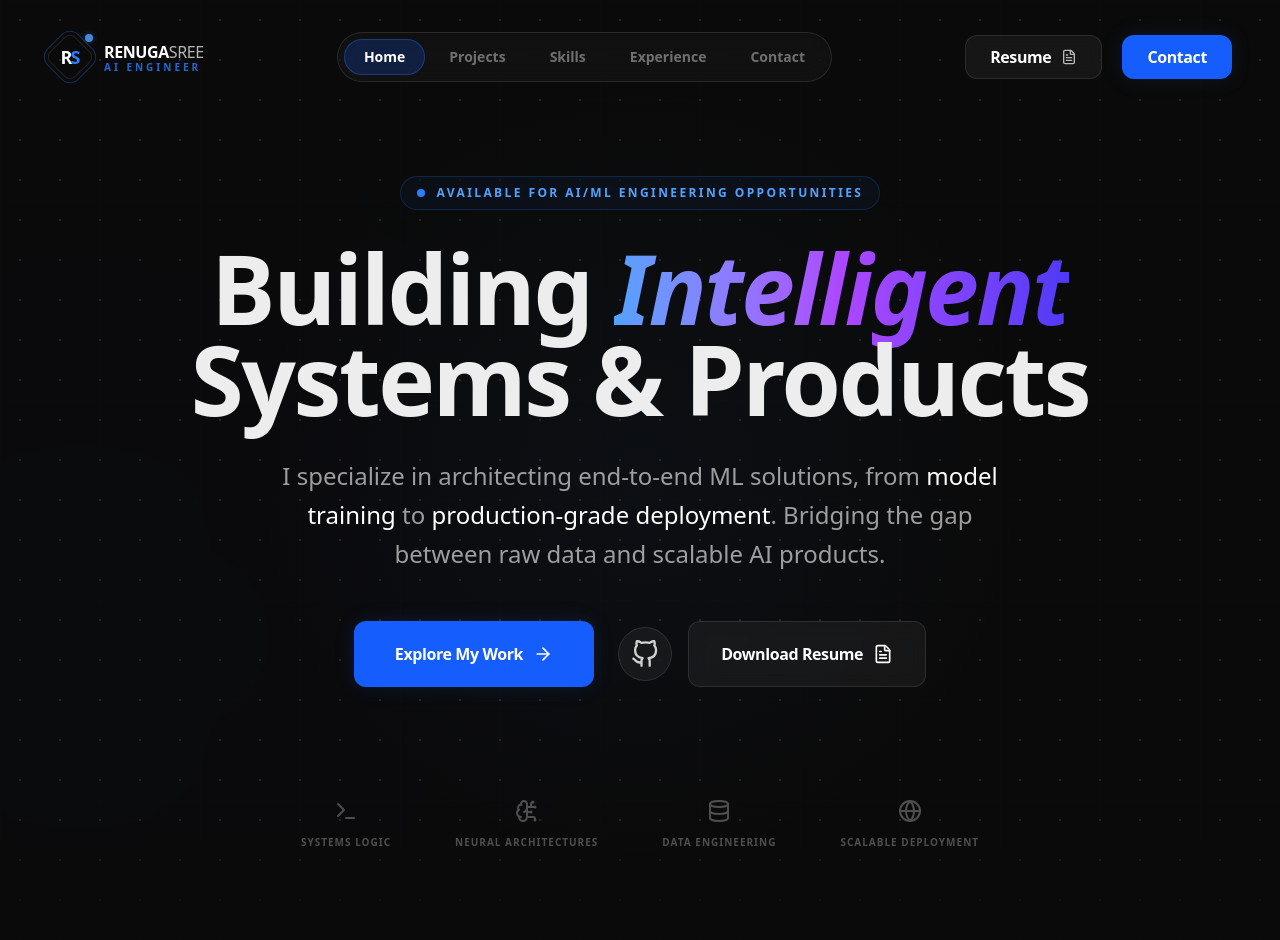
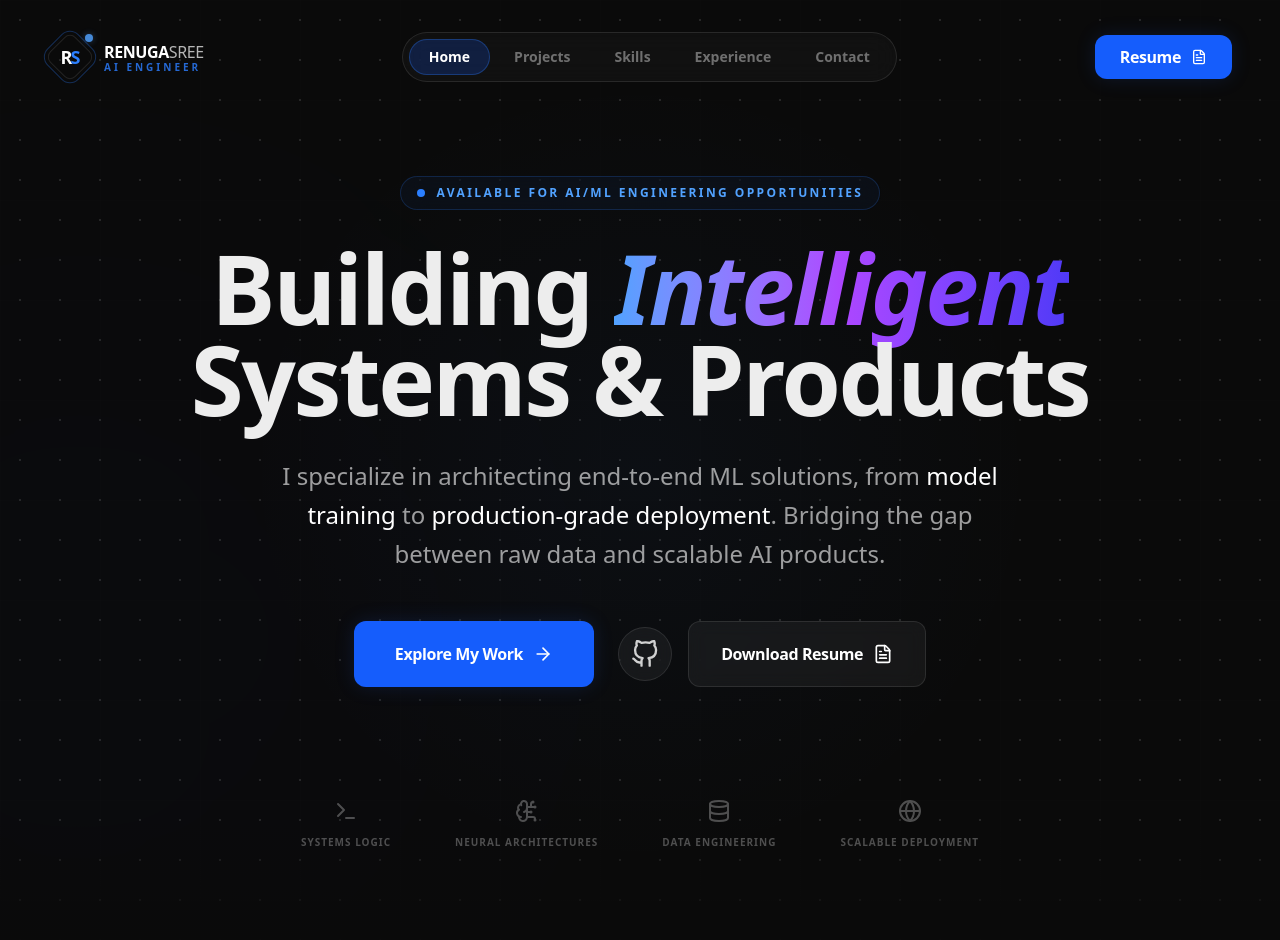
Before and after one commit to RENUGASREE/Portfolio, a Next.js app: page / in a window 1280 px wide. Shown: the top 940 px of the page. Built offline with nearby package versions, Linux system fonts and the light colour scheme.

Commit message:
Removed duplicate contact navigation item

```diff
--- a/src/components/Navbar.tsx
+++ b/src/components/Navbar.tsx
@@ -84,16 +84,10 @@ export default function Navbar() {
           ))}
         </div>
 
-        {/* Desktop Actions */}
         <div className="hidden md:flex items-center gap-5">
           <a href="/Portfolio/resume.pdf" download className="group">
-            <Button variant="secondary" className="px-6 py-2.5 text-sm h-11" icon={<FileText className="w-4 h-4 opacity-70 group-hover:opacity-100 transition-opacity" />}>
+            <Button className="px-6 py-2.5 text-sm h-11" icon={<FileText className="w-4 h-4" />}>
               Resume
-            </Button>
-          </a>
-          <a href="#contact">
-            <Button className="px-6 py-2.5 text-sm h-11 shadow-blue-500/10">
-              Contact
             </Button>
           </a>
         </div>
@@ -153,13 +147,8 @@ export default function Navbar() {
               <div className="h-[1px] w-full bg-white/5 mb-6" />
               <div className="flex flex-col gap-4">
                 <a href="/Portfolio/resume.pdf" download className="w-full">
-                  <Button variant="secondary" className="w-full py-5 text-lg" icon={<FileText className="w-5 h-5" />}>
+                  <Button className="w-full py-5 text-lg" icon={<FileText className="w-5 h-5" />}>
                     Download Resume
-                  </Button>
-                </a>
-                <a href="#contact" className="w-full" onClick={() => setIsOpen(false)}>
-                  <Button className="w-full py-5 text-lg">
-                    Get in Touch
                   </Button>
                 </a>
               </div>
```
